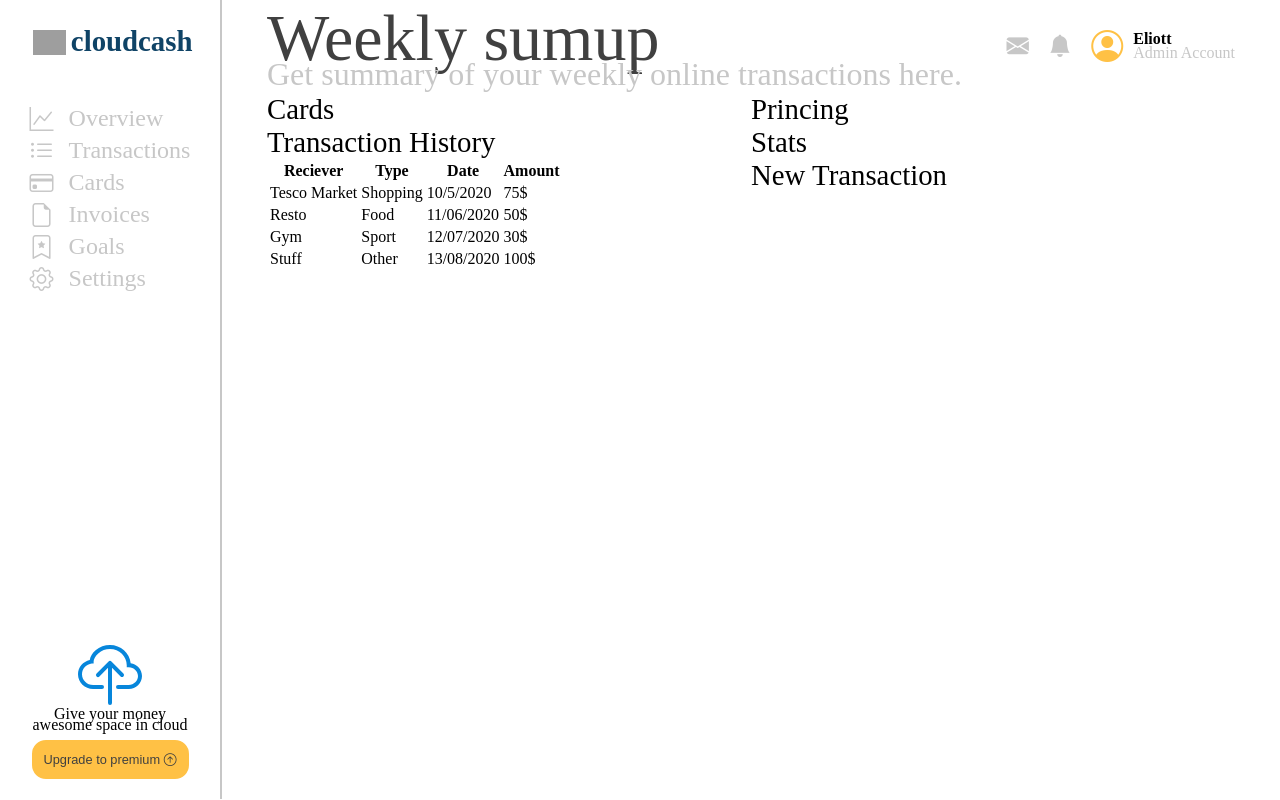
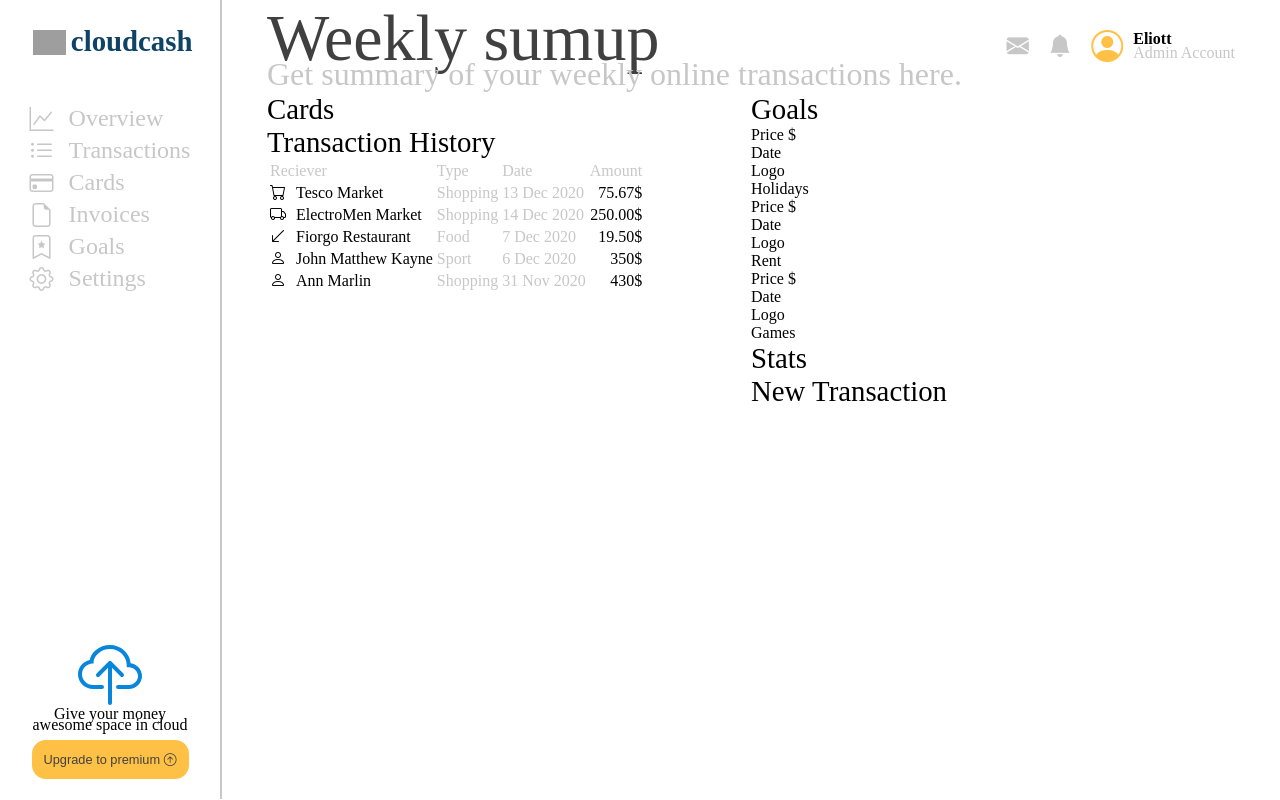
Before and after one commit to eliott11/trainingvue, a Vue app: page / in a window 1280 px wide. Built offline with nearby package versions, Linux system fonts and the light colour scheme; grey boxes are pictures that could not be loaded; a web font is replaced by a local one.

Commit message:
add classes + css

```diff
--- a/src/components/Pricing.vue
+++ b/src/components/Pricing.vue
@@ -1,7 +1,33 @@
 <template>
-  <div>
-    <h4>Princing</h4>
-  </div>
+  <section class="pricing">
+        <h4>Goals</h4>
+        <div>
+            <div>
+                <div>
+                    <div>Price $</div>
+                    <div>Date</div>
+                </div>
+                <div>Logo</div>
+                <div>Holidays</div>
+            </div>
+            <div>
+                <div>
+                    <div>Price $</div>
+                    <div>Date</div>
+                </div>
+                <div>Logo</div>
+                <div>Rent</div>
+            </div>
+            <div>
+                <div>
+                    <div>Price $</div>
+                    <div>Date</div>
+                </div>
+                <div>Logo</div>
+                <div>Games</div>
+            </div>
+        </div>
+    </section>
 </template>
 
 <script>
--- a/src/components/TransactionHistory.vue
+++ b/src/components/TransactionHistory.vue
@@ -13,28 +13,34 @@
             </thead>
             <tbody>
                 <tr>
-                        <td>Tesco Market</td>
-                        <td>Shopping</td>
-                        <td>10/5/2020</td>
-                        <td>75$</td>
+                    <td class="name-trans"><i class="bi bi-cart"></i>Tesco Market</td>
+                    <td class="type-name">Shopping</td>
+                    <td class="date">13 Dec 2020</td>
+                    <td class="amount" style="text-align: end;">75.67$</td>
                 </tr>
                 <tr>
-                        <td>Resto</td>
-                        <td>Food</td>
-                        <td>11/06/2020</td>
-                        <td>50$</td>
+                    <td class="name-trans"><i class="bi bi-truck"></i>ElectroMen Market</td>
+                    <td class="type-name">Shopping</td>
+                    <td class="date">14 Dec 2020</td>
+                    <td class="amount" style="text-align: end;">250.00$</td>
                 </tr>
                 <tr>
-                        <td>Gym</td>
-                        <td>Sport</td>
-                        <td>12/07/2020</td>
-                        <td>30$</td>
+                    <td class="name-trans"><i class="bi bi-arrow-down-left"></i>Fiorgo Restaurant</td>
+                    <td class="type-name">Food</td>
+                    <td class="date">7 Dec 2020</td>
+                    <td class="amount" style="text-align: end;">19.50$</td>
                 </tr>
                 <tr>
-                        <td>Stuff</td>
-                        <td>Other</td>
-                        <td>13/08/2020</td>
-                        <td>100$</td>
+                    <td class="name-trans"><i class="bi bi-person"></i>John Matthew Kayne</td>
+                    <td class="type-name">Sport</td>
+                    <td class="date">6 Dec 2020</td>
+                    <td class="amount" style="text-align: end;">350$</td>
+                </tr>
+                <tr>
+                    <td class="name-trans"><i class="bi bi-person"></i>Ann Marlin</td>
+                    <td class="type-name">Shopping</td>
+                    <td class="date">31 Nov 2020</td>
+                    <td class="amount" style="text-align: end;">430$</td>
                 </tr>
             </tbody>
         </table>
@@ -45,13 +51,26 @@
 <script>
 export default {
   name: 'TransactionHistory',
-  props: {
-
-  }
+  props: {}
 }
 </script>
 
-<!-- Add "scoped" attribute to limit CSS to this component only -->
 <style scoped>
-
+th {
+    text-align: start;
+    font-weight: lighter;
+    margin: 10px;
+}
+i {
+    margin-right: 10px;
+}
+.amout, .name-trans {
+    color: black;
+}
+th, .type-name, .date {
+    color: #c7c7c7;
+}
+td.amout {
+    text-align: end;
+}
 </style>
```
Lines whose indentation alone changed are shown as unchanged.
